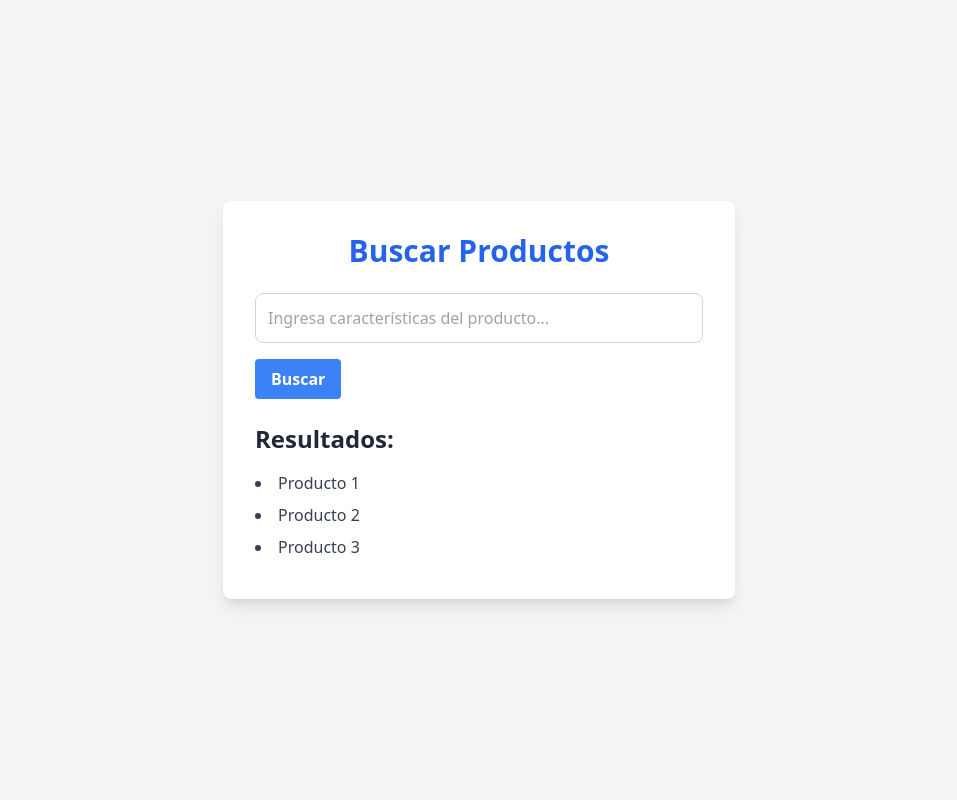
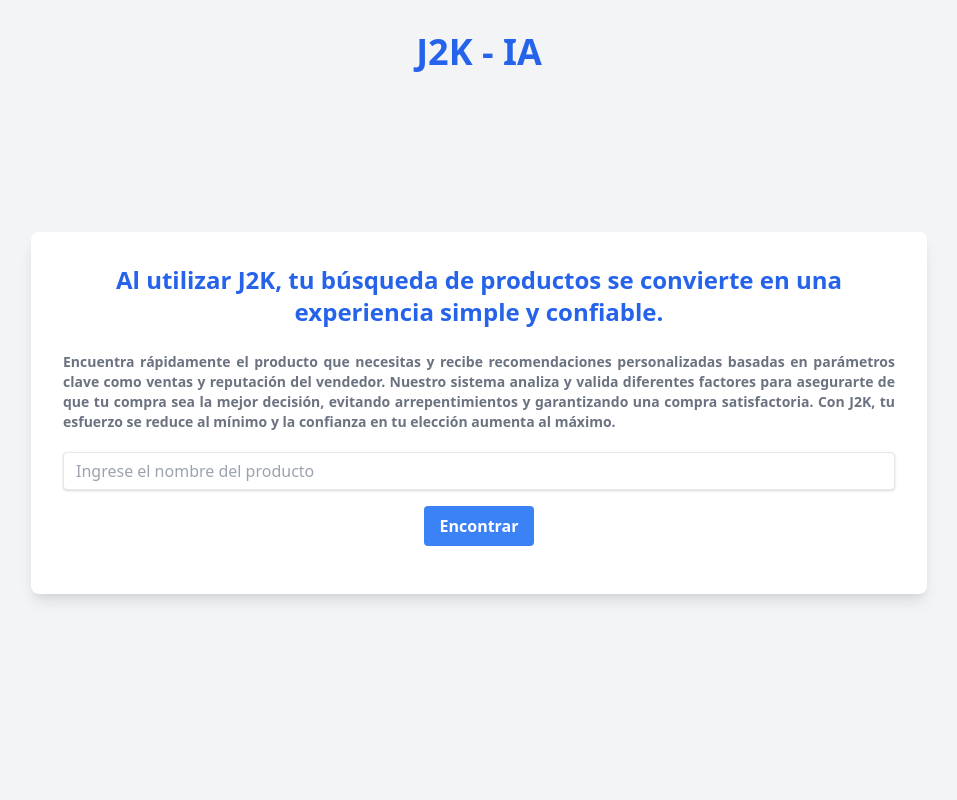
Before and after one commit to JostinBz16/J2K-IA, a Flask app: page /search in a window 1280 px wide. Shown: the whole page, without its empty margins (161-1118 px from the left). Run offline with Flask 3, Linux system fonts and the light colour scheme.

Commit message:
Inicizate Project and repo

```diff
--- a/app.py
+++ b/app.py
@@ -1,25 +1,29 @@
-from flask import Flask, render_template, request
+from flask import Flask, render_template, url_for, flash, redirect
+from formsApp.form import FormSearchProduct
+
 
 app = Flask(__name__, static_folder='static')
+app.config['SECRET_KEY'] = 'KKJRE54573FSLKD*DF5FDLOLYSVVFW83472386JXT'
 
 @app.route('/')
 def index():
     return render_template('index.html')
 
-@app.route('/search')
+@app.route('/search', methods=['GET', 'POST'])
 def search():
-    query = request.args.get('query')
-    # Aquí iría la lógica para buscar productos
-    # Simularemos algunos resultados de búsqueda
-    results = ["Producto 1", "Producto 2", "Producto 3"]  # Debes reemplazar esto con la búsqueda real
-    return render_template('search.html', results=results)
+    form = FormSearchProduct()
+    if form.validate_on_submit():
+        flash(f'Form submitted successfully! Name: {form.productName.data}', 'success')
+        print(form.productName.data)
+        return redirect(url_for('products'))  # Redirige a una página de resultados
+    return render_template('search.html', form=form)
 
 @app.route('/products')
 def products():
     # Aquí podrías listar productos o mostrar detalles de un producto específico
     return render_template('products.html')
 
-@app.route('/products/<int:id>')
+@app.route('/products/details/<int:id>')
 def itemDetails(id):
     # Aquí podrías obtener y mostrar los detalles de un producto específico basado en el ID
     return render_template('productDetails.html', product_id=id)
--- /dev/null
+++ b/formsApp/form.py
@@ -0,0 +1,7 @@
+from flask_wtf import FlaskForm
+from wtforms import StringField, SubmitField
+from wtforms.validators import DataRequired, Length
+
+class FormSearchProduct(FlaskForm):
+    productName = StringField('Nombre', validators=[DataRequired(), Length(min=2, max=30)], render_kw={"placeholder": "Ingrese el nombre del producto"})
+    submit = SubmitField('Encontrar')
--- /dev/null
+++ b/templates/base.html
@@ -0,0 +1,20 @@
+<html lang="en">
+  <head>
+    <meta charset="UTF-8" />
+    <title>J2K - {% block title %} {% endblock %}</title>
+    <link
+      href="https://cdn.jsdelivr.net/npm/tailwindcss@2.2.19/dist/tailwind.min.css"
+      rel="stylesheet"
+    />
+  </head>
+  <body class="h-screen flex flex-col bg-gray-100">
+    <div class="text-center py-8">
+      <h1 class="text-4xl font-bold text-blue-600">J2K - IA</h1>
+    </div>
+    <div
+      class="text-center max-w-6xl flex flex-col justify-center items-center mx-auto"
+    >
+      {% block content %} {% endblock %}
+    </div>
+  </body>
+</html>
--- a/templates/products.html
+++ b/templates/products.html
@@ -0,0 +1,5 @@
+{% extends "base.html" %}
+
+<title>{% block title %}Tu lista productos recomendados{% endblock %}</title>
+
+{% block content %} productos {% endblock %}
--- a/templates/search.html
+++ b/templates/search.html
@@ -1,40 +1,40 @@
-<!-- backend/templates/search.html -->
-<!DOCTYPE html>
-<html lang="en">
-<head>
-    <meta charset="UTF-8">
-    <meta name="viewport" content="width=device-width, initial-scale=1.0">
-    <title>Buscar Productos</title>
-    <link href="https://cdn.jsdelivr.net/npm/tailwindcss@2.2.19/dist/tailwind.min.css" rel="stylesheet">
-</head>
-<body class="bg-gray-100 h-screen flex items-center justify-center">
-    <div class="container max-w-lg mx-auto bg-white p-8 rounded-lg shadow-lg">
-        <h1 class="text-3xl font-bold text-blue-600 mb-6 text-center">Buscar Productos</h1>
-        <form action="/search" method="post" class="mb-6">
-            <input
-                type="text"
-                name="query"
-                placeholder="Ingresa características del producto..."
-                required
-                class="w-full p-3 border border-gray-300 rounded-lg focus:outline-none focus:ring-2 focus:ring-blue-500"
-            >
-            <button
-                type="submit"
-                class="mt-4 bg-blue-500 text-white font-bold py-2 px-4 rounded hover:bg-blue-700 focus:outline-none focus:ring-2 focus:ring-blue-500"
-            >
-                Buscar
-            </button>
-        </form>
-        {% if results %}
-            <h2 class="text-2xl font-semibold text-gray-800 mb-4">Resultados:</h2>
-            <ul class="list-disc list-inside">
-                {% for result in results %}
-                    <li class="text-gray-700 mb-2">{{ result }}</li> <!-- Muestra los resultados de búsqueda -->
-                {% endfor %}
-            </ul>
-        {% else %}
-            <p class="text-gray-600">No hay resultados para mostrar.</p>
-        {% endif %}
+{% extends "base.html" %}
+
+<title>{% block title %} Buscar Productos {% endblock %}</title>
+
+{% block content %}
+<main class="bg-gray-100 w-full mt-32 flex items-center justify-center">
+  <div class="max-w-4xl mx-auto bg-white p-8 rounded-lg shadow-lg">
+    <div>
+      <h1 class="text-2xl font-bold text-blue-600 mb-6 text-center">
+        Al utilizar J2K, tu búsqueda de productos se convierte en una
+        experiencia simple y confiable.
+      </h1>
+      <p
+        class="text-sm font-semibold text-pretty text-gray-500 text-justify my-5"
+      >
+        Encuentra rápidamente el producto que necesitas y recibe recomendaciones
+        personalizadas basadas en parámetros clave como ventas y reputación del
+        vendedor. Nuestro sistema analiza y valida diferentes factores para
+        asegurarte de que tu compra sea la mejor decisión, evitando
+        arrepentimientos y garantizando una compra satisfactoria. Con J2K, tu
+        esfuerzo se reduce al mínimo y la confianza en tu elección aumenta al
+        máximo.
+      </p>
     </div>
-</body>
-</html>
+    <form method="POST" action="{{ url_for('search') }}">
+      {{ form.hidden_tag() }}
+      <div class="mb-4">
+        {{ form.productName(class="shadow appearance-none border rounded w-full
+        py-2 px-3 text-gray-700 leading-tight focus:outline-none
+        focus:shadow-outline") }}
+      </div>
+      <div class="text-center">
+        {{ form.submit(class="bg-blue-500 hover:bg-blue-700 text-white font-bold
+        py-2 px-4 rounded focus:outline-none focus:shadow-outline
+        cursor-pointer") }}
+      </div>
+    </form>
+  </div>
+</main>
+{% endblock %}
```
Also changed, not shown: templates/index.html (+13 -11 lines), templates/productDetails.html (+16 -18 lines).
